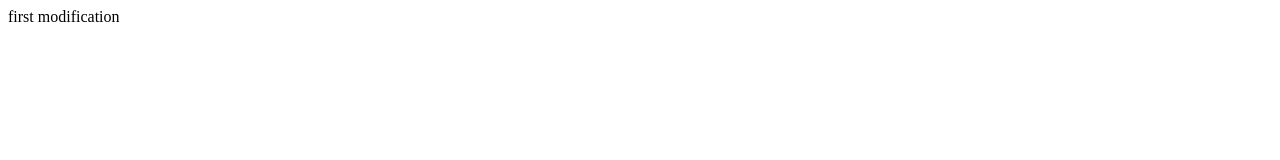
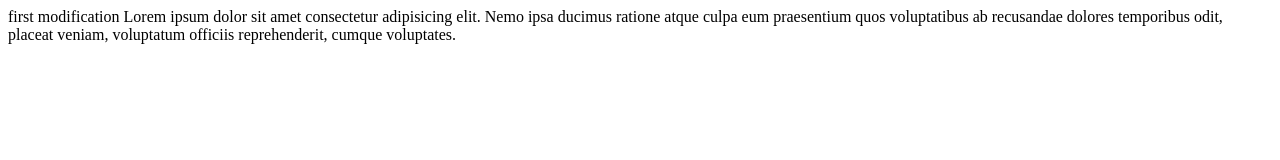
Before and after one commit to anujmaurya-cedcoss/Day3Task2, a plain HTML site: page index.html in a window 1280 px wide. Drawn offline with Linux system fonts and the light colour scheme.

Commit message:
Third Commit

```diff
--- a/index.html
+++ b/index.html
@@ -8,5 +8,6 @@
 </head>
 <body>
     first modification
+    Lorem ipsum dolor sit amet consectetur adipisicing elit. Nemo ipsa ducimus ratione atque culpa eum praesentium quos voluptatibus ab recusandae dolores temporibus odit, placeat veniam, voluptatum officiis reprehenderit, cumque voluptates.
 </body>
 </html>
```
